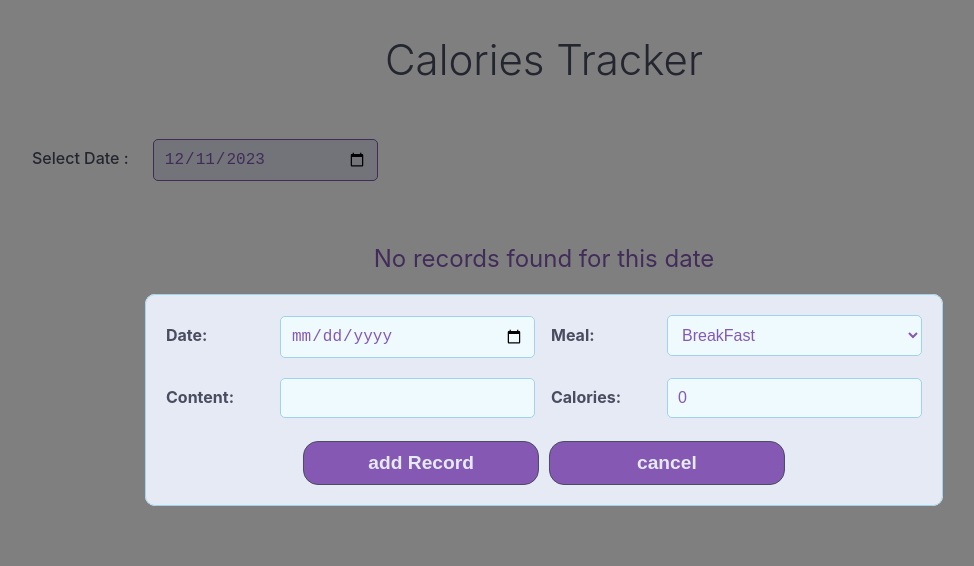
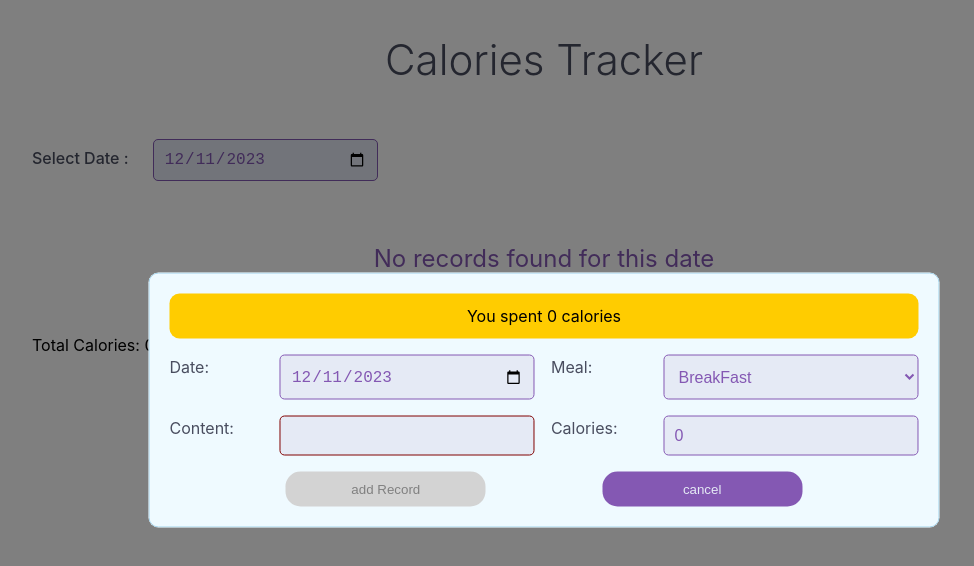
Before and after one commit to MohamedMF2/calorie-tracker, a React (Vite) app: page / in a window 1280 px wide. Both pictures are taken after a click on the button "Track Food". Shown: the top 566 px of the page, without its empty margins (96-1070 px from the left). Built offline with nearby package versions, Linux system fonts and the light colour scheme.

Commit message:
perf: started using useContext , useReducer hooks

```diff
--- a/src/App.jsx
+++ b/src/App.jsx
@@ -1,37 +1,42 @@
-import { useState } from "react";
+import { useEffect, useState } from "react";
 import styles from "./App.module.css";
 import ListingSection from "./components/calorieRecordsSection/ListingSection";
 import CaloriesRecordEdit from "./components/common/edit/CaloriesRecordEdit";
 import Modal from "react-modal";
-import { getDateFromString } from "./utils/getDateFromString";
+import AppContextProvider from "./app-context";
+
+const LOCAL_STORAGE_KEY = "calorieRecords";
 
 function App() {
-  const INTIAL_RECORDS = [
-    {
-      id: 1,
-      meal: "Breakfast",
-      date: new Date(2023, 11, 3),
-      content: "Egges ",
-      calories: 400,
-    },
-    {
-      id: 2,
-      meal: "Lunch",
-      date: new Date(2023, 11, 4),
-      content: "Pizza",
-      calories: 490,
-    },
-    {
-      id: 3,
-      meal: "Dinner",
-      date: new Date(2023, 11, 5),
-      content: "Cheese",
-      calories: 200,
-    },
-  ];
-  const [calorieRecords, setCalorieRecords] = useState(INTIAL_RECORDS);
-  const [nextId, setNextId] = useState(4);
+  const [records, setRecords] = useState();
   const [isModelOpen, setIsModelOpen] = useState(false);
+
+  function save() {
+    localStorage.setItem(LOCAL_STORAGE_KEY, JSON.stringify(records));
+  }
+
+  function loadRecords() {
+    const storageRecords = localStorage.getItem(LOCAL_STORAGE_KEY);
+    if (storageRecords != null && storageRecords !== "undefined") {
+      setRecords(
+        JSON.parse(storageRecords).map((record) => ({
+          ...record,
+          date: new Date(record.date),
+          calories: Number(record.calories),
+        }))
+      );
+    } else {
+      setRecords([]);
+    }
+  }
+
+  useEffect(() => {
+    if (!records) {
+      loadRecords();
+    } else {
+      save();
+    }
+  }, [records]);
 
   const modalStyles = {
     content: {
@@ -61,16 +66,17 @@ function App() {
   const formSubmitHandle = (record) => {
     const formattedRecord = {
       ...record,
-      date: getDateFromString(record.date),
-      id: nextId,
+      date: record.date,
+      id: crypto.randomUUID(),
     };
-    setNextId((lastValue) => lastValue + 1);
-    setCalorieRecords([formattedRecord, ...calorieRecords]);
+    setRecords((prevRecords) => [formattedRecord, ...prevRecords]);
+
     handleCloseModel();
   };
   return (
     <>
       <h1 className={styles.title}>Calories Tracker</h1>
+      <AppContextProvider>
         <Modal
           isOpen={isModelOpen}
           onRequestClose={handleCloseModel}
@@ -82,7 +88,9 @@ function App() {
             onCancel={handleCloseModel}
           />
         </Modal>
-      <ListingSection allRecords={calorieRecords} />
+        {records && <ListingSection allRecords={records} />}{" "}
+      </AppContextProvider>
+
       <button onClick={handleOpenModel} className={styles["open-model-btn"]}>
         {" "}
         Track Food
--- /dev/null
+++ b/src/app-context.jsx
@@ -0,0 +1,42 @@
+import { createContext, useState } from "react";
+import { getDateFromString } from "./utils/getDateFromString";
+
+export const AppContext = createContext({
+  currentDate: new Date(),
+  setCurrentDate: (val) => {},
+  totalCalories: 0,
+  setTotalCalories: (val) => {},
+  currentDateStr: "",
+  isValidDate: false,
+});
+
+function AppContextProvider(props) {
+  const { children } = props;
+  const [totalCalories, setTotalCalories] = useState(0);
+  const [currentDate, setCurrentDate] = useState(new Date());
+
+  //transform the string value to date value
+  const updateCurrentDate = (val) => {
+    setCurrentDate(getDateFromString(val));
+  };
+
+  const currentDateStr = !!currentDate
+    ? currentDate.toISOString().split("T")[0]
+    : "";
+  return (
+    <AppContext.Provider
+      value={{
+        currentDate,
+        setCurrentDate: updateCurrentDate,
+        totalCalories,
+        setTotalCalories,
+        currentDateStr,
+        isValidDate: !!currentDateStr,
+      }}
+    >
+      {children}
+    </AppContext.Provider>
+  );
+}
+
+export default AppContextProvider;
--- a/src/components/calorieRecordsSection/CalorieRecord.jsx
+++ b/src/components/calorieRecordsSection/CalorieRecord.jsx
@@ -1,8 +1,24 @@
 import styles from "./CalorieRecord.module.css";
 import CalorieRecordDate from "./CalorieRecordDate";
 import StyledRecordCell from "../common/StyledRecordCell";
+import { useContext, useEffect } from "react";
+import {AppContext} from "../../app-context";
 
 function CalorieRecord(props) {
+  const { setTotalCalories: addCalories } = useContext(AppContext);
+
+  if (props.calories < 0) {
+    return null;
+  }
+
+  useEffect(() => {
+    addCalories((prevTotal) => prevTotal + props.calories);
+
+    return () => {
+      addCalories((prevTotal) => prevTotal - props.calories);
+    };
+  }, []);
+
   return (
     <ul className={styles.record}>
       <li>
--- a/src/components/calorieRecordsSection/ListingSection.jsx
+++ b/src/components/calorieRecordsSection/ListingSection.jsx
@@ -1,24 +1,22 @@
-import { useState } from "react";
+import { useContext } from "react";
 import styles from "./ListingSection.module.css";
 import RecordList from "./RecordList";
-import { getDateFromString } from "../../utils/getDateFromString";
+import { AppContext } from "../../app-context";
 
 function ListingSection(props) {
   const { allRecords } = props;
-  const [currentDate, setCurrentDate] = useState(new Date());
 
-  const dateChangeHandle = (e) => {
-    console.log({
-      target: e.target.value,
-      formattedTarget: getDateFromString(e.target.value),
-    });
-    setCurrentDate(new Date(e.target.value));
+  const { currentDate, currentDateStr, setCurrentDate } =
+    useContext(AppContext);
+
+  const dateChangeHandle = (event) => {
+    setCurrentDate(event.target.value);
   };
 
   const dateFilter = (record) =>
-    (record.date.getFullYear() === currentDate.getFullYear()) &
-    (record.date.getMonth() === currentDate.getMonth()) &
-    (record.date.getDate() === currentDate.getDate());
+    record.date.getFullYear() === currentDate.getFullYear() &&
+    record.date.getMonth() === currentDate.getMonth() &&
+    record.date.getDate() === currentDate.getDate();
 
   return (
     <>
@@ -30,10 +28,10 @@ function ListingSection(props) {
         className={styles["listing-picker-input"]}
         type="date"
         id="listingDate"
-        value={currentDate.toISOString().split("T")[0]}
+        value={currentDateStr}
         onChange={dateChangeHandle}
       />
-      <RecordList>{allRecords.filter(dateFilter)}</RecordList>
+      <RecordList records={allRecords.filter(dateFilter)}></RecordList>
     </>
   );
 }
--- a/src/components/calorieRecordsSection/RecordList.jsx
+++ b/src/components/calorieRecordsSection/RecordList.jsx
@@ -1,10 +1,13 @@
+import { useContext, useState } from "react";
 import CalorieRecord from "./CalorieRecord";
 import styles from "./RecordList.module.css";
+import {AppContext} from "../../app-context";
 
 function RecordList(props) {
-  const records = props.children;
-
-  return records?.length > 0 ? (
+  const { totalCalories } = useContext(AppContext);
+  const { records } = props;
+  const resultsElement =
+    records?.length > 0 ? (
       <ul className={styles["record-list"]}>
         {records.map((record) => {
           return (
@@ -24,6 +27,12 @@ function RecordList(props) {
         <p className={styles.title}>{"No records found for this date"} </p>
       </div>
     );
+
+  return (
+    <>
+      {resultsElement}
+      <label> Total Calories: {totalCalories}</label>
+    </>
+  );
 }
-
 export default RecordList;
--- a/src/components/common/edit/CaloriesRecordEdit.jsx
+++ b/src/components/common/edit/CaloriesRecordEdit.jsx
@@ -1,51 +1,147 @@
-import { useState } from "react";
+import { useState, useEffect, useReducer, useContext } from "react";
 import styles from "./CaloriesRecordEdit.module.css";
+import { AppContext } from "../../../app-context";
+
+const DEFAULT_VALUE = {
+  date: { value: "", valid: false },
+  meal: { value: "Breakfast", valid: true },
+  content: { value: "", valid: false },
+  calories: { value: 0, valid: true },
+};
+
+function formReducer(state, action) {
+  const { type, key, value } = action;
+
+  if (type === "RESET") return DEFAULT_VALUE;
+
+  let valid = false;
+
+  switch (key) {
+    case "content":
+      valid =
+        (value === "sport" && state.calories.value < 0) ||
+        (value !== "sport" && state.calories.value >= 0);
+
+      return {
+        ...state,
+        content: { value, valid: !!value },
+        calories: { ...state.calories, valid },
+      };
+
+    case "calories":
+      valid =
+        (state.content.value === "sport" && value < 0) ||
+        (state.content.value !== "sport" && value >= 0);
+
+      return {
+        ...state,
+        calories: { value, valid },
+      };
+
+    default:
+      return {
+        ...state,
+        [key]: { value, valid: !!value },
+      };
+  }
+}
 
 function CaloriesRecordEdit(props) {
-  const DEFAULT_VALUE = {
-    date: "",
-    meal: "",
-    content: "",
-    calories: 0,
-  };
-  const [mealRecord, setMealRecord] = useState(DEFAULT_VALUE);
+  const {
+    currentDate,
+    currentDateStr,
+    isValidDate,
+    setCurrentDate,
+    totalCalories,
+  } = useContext(AppContext);
+
+  const [isFormValid, setIsFormValid] = useState(false);
+
+  const [formState, dispatchFn] = useReducer(
+    formReducer,
+    DEFAULT_VALUE,
+    (initialState) => ({
+      ...initialState,
+      date: { value: currentDate, valid: !!currentDate },
+    })
+  );
+
+  const {
+    content: { valid: isContentValid },
+    calories: { valid: isCaloriesValid },
+  } = formState;
+
+  useEffect(() => {
+    setIsFormValid(isValidDate && isContentValid && isCaloriesValid);
+  }, [isValidDate, isContentValid, isCaloriesValid]);
 
   const onDateChangeHandler = (event) => {
-    setMealRecord({ ...mealRecord, date: event.target.value });
+    setCurrentDate(event.target.value);
   };
+
   const onMealChangeHandler = (event) => {
-    setMealRecord({ ...mealRecord, meal: event.target.value });
+    dispatchFn({
+      type: "UPDATE_FIELD",
+      key: "meal",
+      value: event.target.value,
+    });
   };
+
   const onContentChangeHandler = (event) => {
-    setMealRecord({ ...mealRecord, content: event.target.value });
+    dispatchFn({
+      type: "UPDATE_FIELD",
+      key: "content",
+      value: event.target.value,
+    });
   };
+
   const onCaloriesChangeHandler = (event) => {
-    setMealRecord({ ...mealRecord, calories: event.target.value });
+    dispatchFn({
+      type: "UPDATE_FIELD",
+      key: "calories",
+      value: Number(event.target.value),
+    });
   };
 
   const onRecordSubmit = (event) => {
     event.preventDefault();
-    props.onFormSubmit(mealRecord);
-    setMealRecord(DEFAULT_VALUE);
+    props.onFormSubmit({
+      date: currentDate,
+      ...Object.keys(formState).reduce((aggr, cur) => {
+        aggr[cur] = formState[cur].value;
+        return aggr;
+      }, {}),
+    });
+    dispatchFn({ type: "RESET" });
   };
 
   const onCancelHandle = () => {
-    setMealRecord(DEFAULT_VALUE);
+    dispatchFn({ type: "RESET" });
     props.onCancel();
   };
 
   return (
     <form className={styles.form} onSubmit={onRecordSubmit}>
+      <p className={styles.warning}>You spent {totalCalories || 0} calories</p>
+
       <label htmlFor="date">Date: </label>
       <input
         type="date"
         id="date"
-        value={mealRecord.date}
+        value={currentDateStr}
         onChange={onDateChangeHandler}
+        className={`${styles["form-input"]} ${
+          !isValidDate ? styles.error : ""
+        }`}
       />
 
       <label htmlFor="meal">Meal: </label>
-      <select id="meal" value={mealRecord.meal} onChange={onMealChangeHandler}>
+      <select
+        id="meal"
+        value={formState.meal.value}
+        onChange={onMealChangeHandler}
+        className={styles["form-input"]}
+      >
         <option value="Breakfast">BreakFast</option>
         <option value="Lunch">Lunch</option>
         <option value="Dinner">Dinner</option>
@@ -56,23 +152,27 @@ function CaloriesRecordEdit(props) {
       <input
         type="text"
         id="content"
-        value={mealRecord.content}
+        value={formState.content.value}
         onChange={onContentChangeHandler}
+        className={`${styles["form-input"]} ${
+          !isContentValid ? styles.error : ""
+        }`}
       />
 
       <label htmlFor="calories">Calories:</label>
       <input
         type="number"
         id="calories"
-        value={mealRecord.calories}
+        value={formState.calories.value}
         onChange={onCaloriesChangeHandler}
-        className={`${styles["calories-input"]}
-        ${mealRecord.calories < 0 ? styles.error : ""}
-        `}
+        className={`${styles["form-input"]} ${
+          !isCaloriesValid ? styles.error : ""
+        }`}
       />
 
       <div className={styles.footer}>
-        <button>add Record</button>
+        <button disabled={!isFormValid}>add Record</button>
+
         <button type="button" onClick={onCancelHandle}>
           cancel
         </button>
--- a/src/components/common/edit/CaloriesRecordEdit.module.css
+++ b/src/components/common/edit/CaloriesRecordEdit.module.css
@@ -1,41 +1,46 @@
-/* .Form styles */
+/* Form styles */
 
 .form {
-  background-color: var(--theme-background-light);
+  background-color: var(--theme-background-ultralight);
   padding: 20px;
   border-radius: var(--theme-border-radius-smooth);
   border: 1px solid var(--theme-background-normal);
   display: grid;
-  align-items: baseline;
+  gap: 10px;
 }
 
 .form label {
   color: var(--theme-color-dark);
   margin-right: 30px;
   margin-bottom: 10px;
-  font-weight: bold;
 }
 
-.form input[type="text"],
-.calories-input,
-.form input[type="date"],
-.form select {
-  background-color: var(--theme-background-ultralight);
+.form-input {
+  background-color: var(--theme-background-light);
   color: var(--theme-color-normal);
-  border: 1px solid var(--theme-background-normal);
+  border: 1px solid var(--theme-color-normal);
   padding: 10px;
   border-radius: 5px;
   width: 100%;
   min-width: 255px;
-  margin-bottom: 20px;
   font-size: 16px;
   display: block;
   box-sizing: border-box;
 }
+
 .error {
+  border: 1px solid maroon;
   background-color: var(--theme-background-light);
   color: maroon;
-  border: 1px solid maroon;
+}
+
+.warning {
+  background: #ffcc00;
+  border-radius: var(--theme-border-radius-smooth);
+  height: 45px;
+  line-height: 45px;
+  text-align: center;
+  margin: 0;
 }
 
 .footer {
@@ -47,35 +52,38 @@
   background-color: var(--theme-color-normal);
   color: var(--theme-background-light);
   display: block;
-  border: 1px solid var(--theme-color-dark);
+  border: none;
   border-radius: 15px;
   padding: 10px;
   cursor: pointer;
-  font-size: 1.2rem;
-  font-weight: bold;
-  flex-grow: 1;
-  margin: 0 5px;
-  width: 0px;
+  width: 200px;
 }
 
-.footer button:hover {
-  background-color: var(--theme-color-dark);
-  color: var(--theme-background-ultralight);
-  transition: 0.2s;
+.footer button.secondary {
+  background-color: var(--theme-background-light);
+  border: 1px solid var(--theme-background-normal);
+  color: var(--theme-color-normal);
 }
 
-/* Mobile-first styles */
-@media screen and (min-width: 786px) {
-  /* Adjust styles for mobile devices if needed */
+.footer button:disabled {
+  background-color: lightgray;
+  border-width: 0;
+  color: gray;
+  pointer-events: none;
+}
+
+@media (min-width: 786px) {
   .form {
+    grid-template-rows: repeat(2, 1fr) minmax(40px, auto);
     grid-template-columns: repeat(2, auto 1fr);
-    grid-template-rows: repeat(2, 1fr) minmax(40px, auto);
     column-gap: 1rem;
+    row-gap: 1rem;
   }
-  .footer {
-    grid-column: 1/-1;
+
+  .footer,
+  .warning {
+    grid-column: 1 / -1;
     justify-self: center;
-    width: 65%;
-
+    width: 100%;
   }
 }
--- a/src/utils/getDateFromString.js
+++ b/src/utils/getDateFromString.js
@@ -1,12 +1,5 @@
 export function getDateFromString(dateString) {
   const tokens = dateString.split("-");
-  console.log({ tokens });
-  const formattedDate = new Date(
-    Number(tokens[0]),
-    Number(tokens[1] - 1),
-    Number(tokens[2])
-  );
-  console.log({ formattedDate });
-
-  return formattedDate;
+  console.log({tokens})
+  return new Date (Number(tokens[0]), Number(tokens[1] - 1), Number(tokens[2]));
 }
```
Also changed, not shown: src/components/calorieRecordsSection/CalorieRecordDate.jsx (+5 -5 lines). Lines whose indentation alone changed are shown as unchanged.
